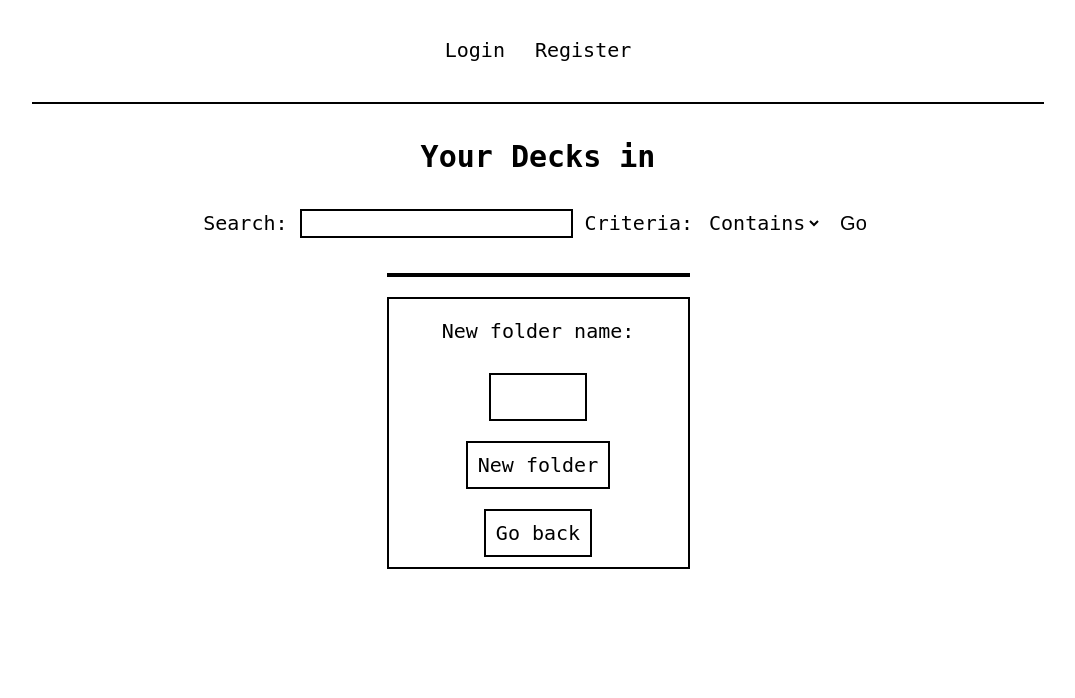
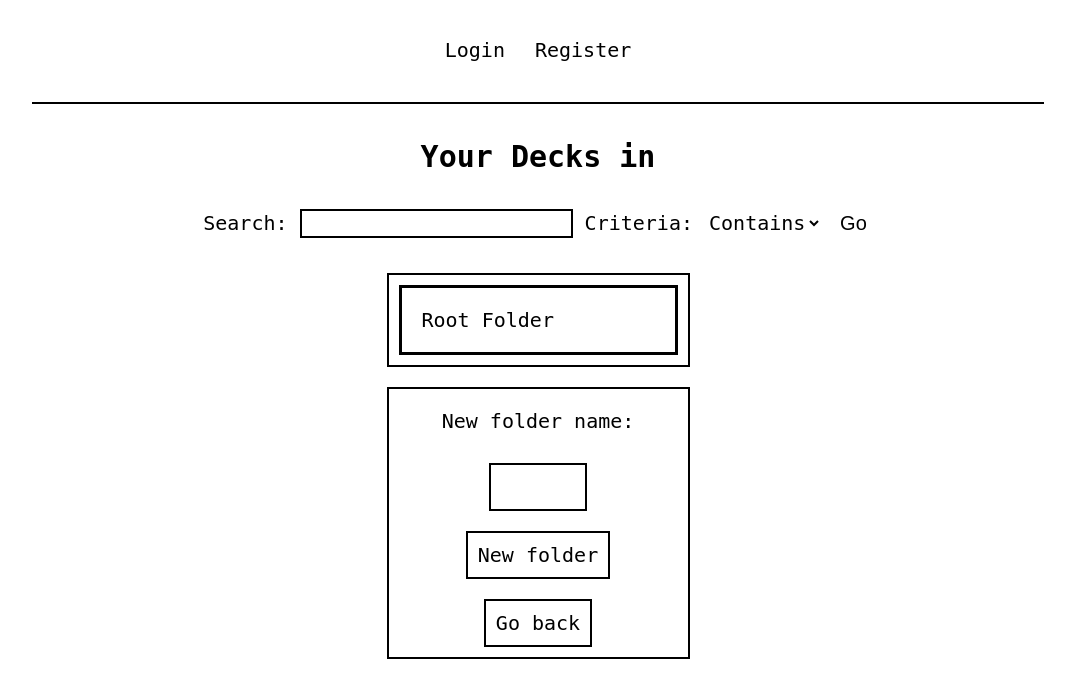
Before and after one commit to ConorLooney/StudyingWebsite, a Python web app: template study/templates/decks/all_user.html in a window 1280 px wide. Shown: the top 698 px of the page, without its empty margins (102-1177 px from the left). Run offline with Jinja, Linux system fonts and the light colour scheme; the template is opened without the code that fills it, so the values that code supplies are empty.

Commit message:
Button to go to root folder

```diff
--- a/study/templates/decks/all_user.html
+++ b/study/templates/decks/all_user.html
@@ -44,6 +44,14 @@
 </div>
 <div id="folder_section">
     <div class="object_list" id="folder_list">
+        <div class="object_instance" id="folder_instance">
+            <div class="object_options" id="folder_options">
+                <form method="post">
+                    <input type="submit" name="open_folder" value="Root Folder">
+                    <input type="hidden" name="folder_id" value="{{ root_folder.id }}">
+                </form>
+            </div>
+        </div>
         {% for folder in child_folders %}
             <div class="object_instance" id="folder_instance">
                 <div class="object_options" id="folder_options">
```
Also changed, not shown: study/blueprints/decks/see_user.py (+4 -3 lines).
